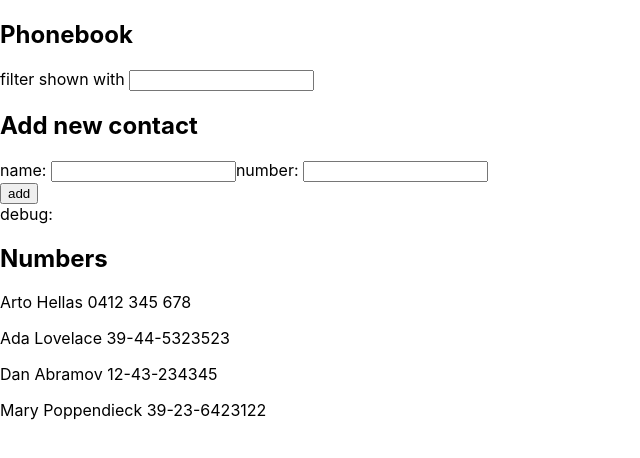
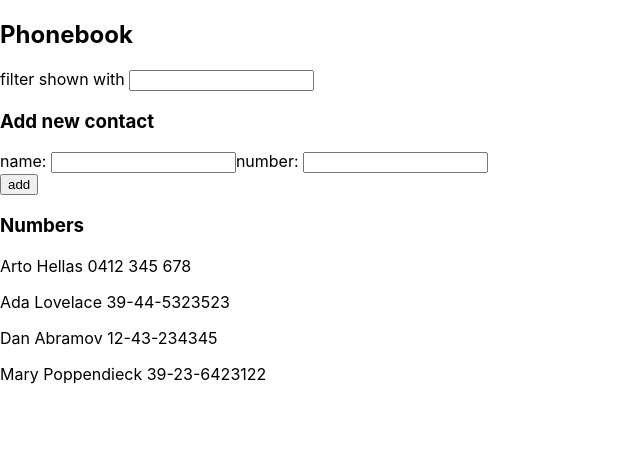
Before and after one commit to prajitlal4/fullstack-course, a React (Create React App) app in the folder part2/phonebook/: page / in a window 1280 px wide. Shown: the top 458 px of the page, without its empty margins (0-640 px from the left). Built offline with nearby package versions, Linux system fonts and the light colour scheme.

Commit message:
Split components into different files

```diff
--- a/part2/phonebook/src/App.js
+++ b/part2/phonebook/src/App.js
@@ -1,4 +1,8 @@
 import { useState } from 'react'
+
+import PersonList from './components/PersonList.js'
+import PersonForm from './components/PersonForm.js'
+import Filter from './components/Filter.js'
 
 const App = () => {
   const [persons, setPersons] = useState([
@@ -64,26 +68,11 @@ const App = () => {
   return (
     <div>
       <h2>Phonebook</h2>
-      <div>
-        filter shown with <input value={searchName} onChange={handleSearchChange}/>
-      </div>
-      <h2>Add new contact</h2>
-      <form onSubmit={addName}>
-        <div>
-          name: <input value={newName} onChange={handleNameChange}/>
-          number: <input value={newNumber} onChange={handleNumberChange}/>
-        </div>
-        <div>
-          <button type="submit">add</button>
-        </div>
-      <div>debug: {newName} {newNumber}</div>
-      </form>
-      <h2>Numbers</h2>
-      <p>
-        {personToShow.map(person =>
-          <p key={person.id}> {person.name} {person.number}</p>
-        )}
-      </p>
+      <Filter searchName={searchName} handleSearchChange={handleSearchChange} />
+      <h3>Add new contact</h3>
+      <PersonForm addName={addName} newName={newName} newNumber={newNumber} handleNameChange={handleNameChange} handleNumberChange={handleNumberChange} />
+      <h3>Numbers</h3>
+      <PersonList personList={personToShow} />
     </div>
   )
 }
--- /dev/null
+++ b/part2/phonebook/src/components/Filter.js
@@ -0,0 +1,14 @@
+import React from 'react'
+
+const Filter = (props) => {
+  const searchName = props.searchName
+  const handleSearchChange = props.handleSearchChange
+
+  return (
+    <div>
+      filter shown with <input value={searchName} onChange={handleSearchChange}/>
+    </div>
+  )
+}
+
+export default Filter
--- /dev/null
+++ b/part2/phonebook/src/components/Person.js
@@ -0,0 +1,14 @@
+import React from 'react'
+
+const Person = ({person}) => {
+  const name = person.name
+  const number = person.number
+
+  return (
+    <div>
+      <p>{name} {number}</p>
+    </div>
+  )
+}
+
+export default Person
--- /dev/null
+++ b/part2/phonebook/src/components/PersonForm.js
@@ -0,0 +1,25 @@
+import React from 'react'
+
+const PersonForm = (props) => {
+  const addName = props.addName
+  const newName = props.newName
+  const newNumber = props.newNumber
+  const handleNameChange = props.handleNameChange
+  const handleNumberChange = props.handleNumberChange
+
+  return (
+    <div>
+      <form onSubmit={addName}>
+        <div>
+          name: <input value={newName} onChange={handleNameChange}/>
+          number: <input value={newNumber} onChange={handleNumberChange}/>
+        </div>
+        <div>
+          <button type="submit">add</button>
+        </div>
+      </form>
+    </div>
+  )
+}
+
+export default PersonForm
--- /dev/null
+++ b/part2/phonebook/src/components/PersonList.js
@@ -0,0 +1,17 @@
+import React from 'react'
+
+import Person from './Person.js'
+
+const PersonList = ({personList}) => {
+  const personToShow = personList
+
+  return (
+    <div>
+      {personToShow.map(person =>
+        <Person key={person.id} person={person} />
+      )}
+    </div>
+  )
+}
+
+export default PersonList
```
